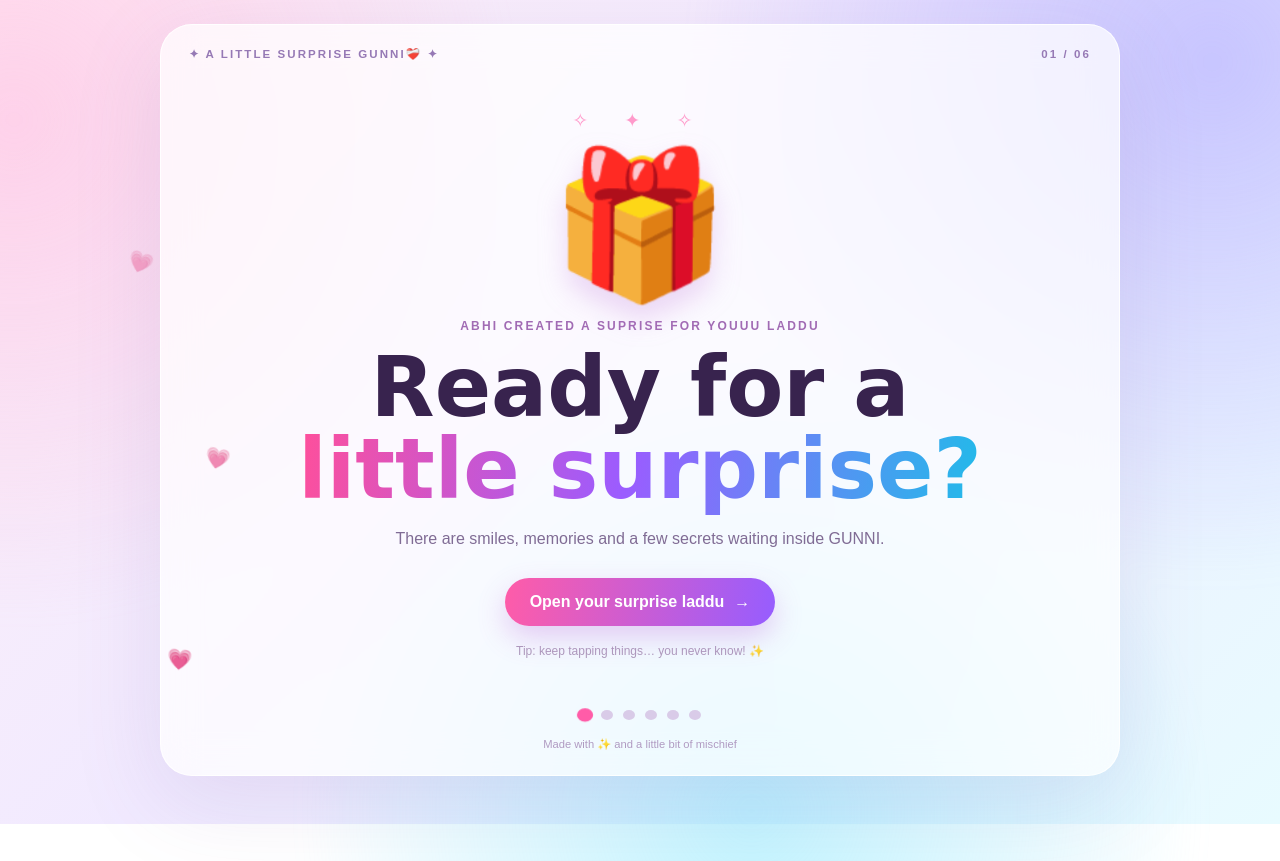
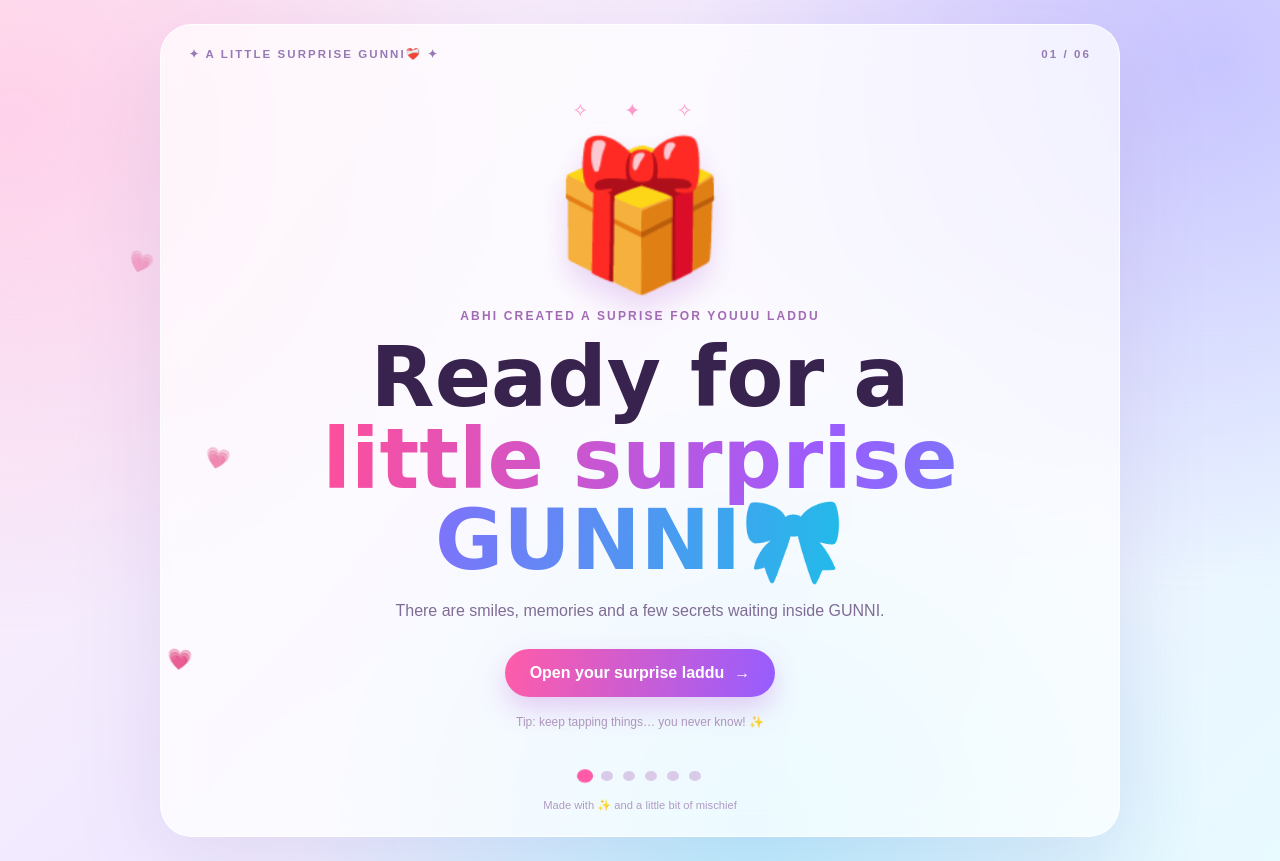
Before and after one commit to kandijashwanth7-ship-it/BIRTH-DAY-SUPRISE, a plain HTML site: page index.html in a window 1280 px wide. Before the commit the page ends 824 px from the top, so only its background shows below. Drawn offline with Linux system fonts and the light colour scheme.

Commit message:
Update index.html

```diff
--- a/index.html
+++ b/index.html
@@ -134,7 +134,7 @@ footer{text-align:center;color:#b09ac2;font-size:.7rem;padding:6px}
       <div class="sparkle">✧ ✦ ✧</div>
       <div class="gift" id="gift-box" aria-label="Gift box">🎁</div>
       <p class="eyebrow">ABHI CREATED A SUPRISE FOR YOUUU LADDU</p>
-      <h1 class="hero-title">Ready for a<br><span class="gradient-text">little surprise?</span></h1>
+      <h1 class="hero-title">Ready for a<br><span class="gradient-text">little surprise GUNNI🎀</span></h1>
       <p class="soft-copy">There are smiles, memories and a few secrets waiting inside GUNNI.</p>
       <button class="primary-btn" id="open-surprise">Open your surprise laddu<span>→</span></button>
       <p class="tiny-hint">Tip: keep tapping things… you never know! ✨</p>
```
